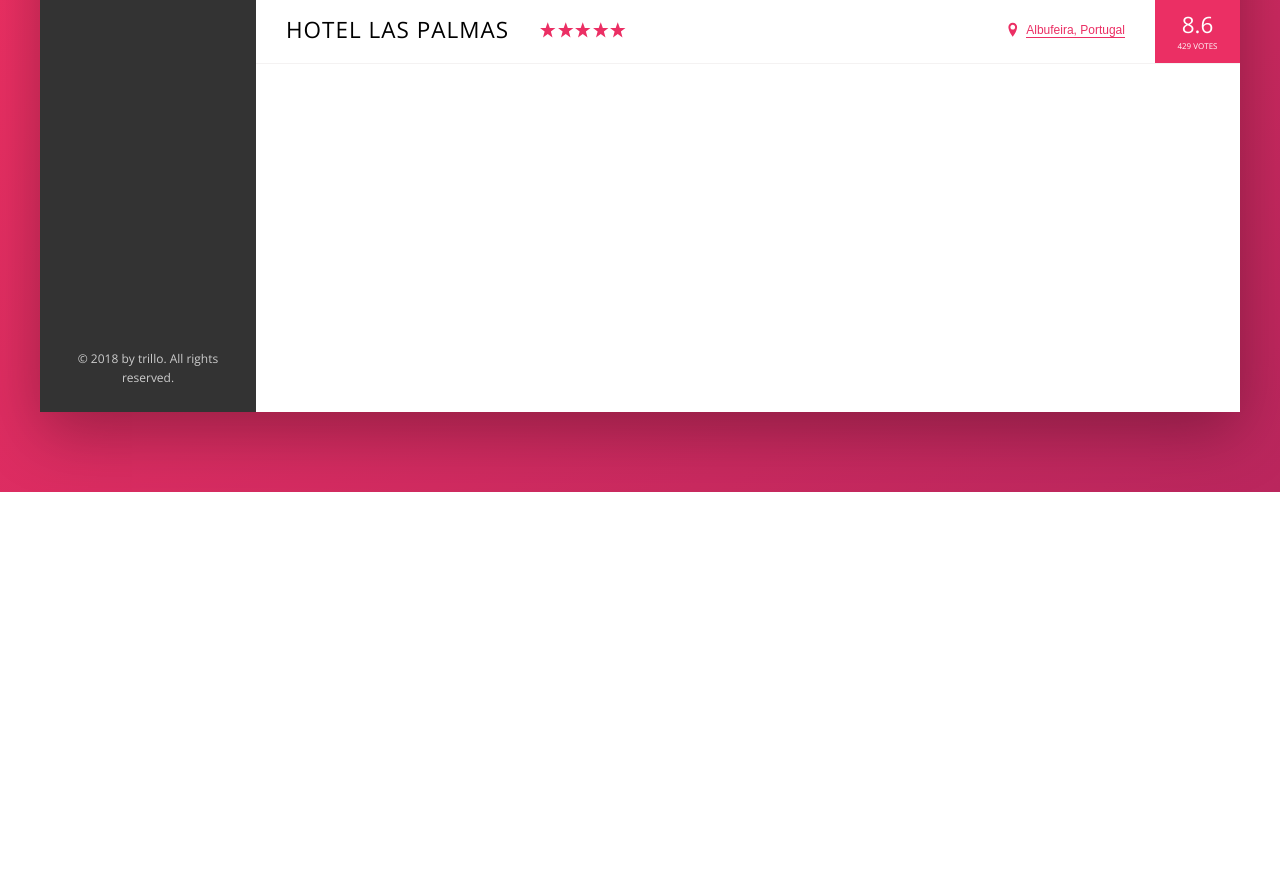
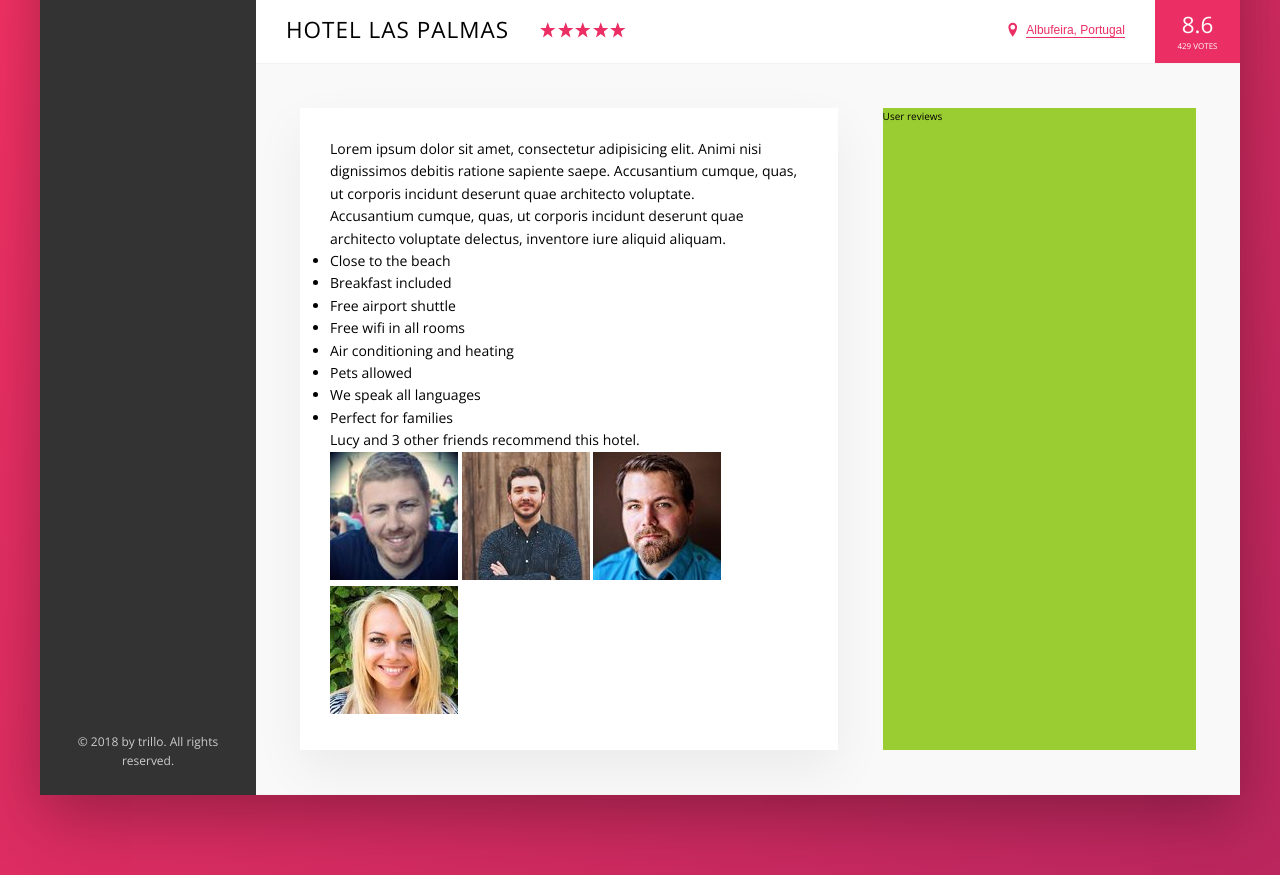
Before and after one commit to milena-mica/Trillo, a website: page index.html in a window 1280 px wide. Shown: the part 538-1413 px from the top of the page. Before the commit the page ends 1030 px from the top, so only its background shows below. Drawn offline with nearby package versions, Linux system fonts and the light colour scheme.

Commit message:
Description section

```diff
--- a/index.html
+++ b/index.html
@@ -137,7 +137,45 @@
                       <div class="overview__rating-average">8.6</div>
                       <div class="overview__rating-count">429 votes</div>
                     </div>
+                </div>
+
+                <div class="detail">
+                  <div class="description">
+                    <p class="paragraph">
+                      Lorem ipsum dolor sit amet, consectetur adipisicing elit. Animi nisi dignissimos debitis ratione sapiente saepe.
+                       Accusantium cumque, quas, ut corporis incidunt deserunt quae architecto voluptate.
+                    </p>
+                    <p class="paragraph">
+                      Accusantium cumque, quas, ut corporis incidunt deserunt quae architecto voluptate delectus,
+                       inventore iure aliquid aliquam.
+                    </p>
+                    <ul class="list">
+                      <li class="list__item">Close to the beach</li>
+                      <li class="list__item">Breakfast included</li>
+                      <li class="list__item">Free airport shuttle</li>
+                      <li class="list__item">Free wifi in all rooms</li>
+                      <li class="list__item">Air conditioning and heating</li>
+                      <li class="list__item">Pets allowed</li>
+                      <li class="list__item">We speak all languages</li>
+                      <li class="list__item">Perfect for families</li>
+                    </ul>
+                    <div class="recommend">
+                      <p class="recommend__count">
+                         Lucy and 3 other friends recommend this hotel.
+                      </p>
+                      <div class="recommend__friends">
+                        <img src="img/user-3.jpg" alt="Friend 1" class="recommend__photo">
+                        <img src="img/user-4.jpg" alt="Friend 2" class="recommend__photo">
+                        <img src="img/user-5.jpg" alt="Friend 3" class="recommend__photo">
+                        <img src="img/user-6.jpg" alt="Friend 4" class="recommend__photo">
+                      </div>
+                    </div>
                   </div>
+
+                  <div class="user-reviews">
+                    User reviews
+                  </div>
+                </div>
 
             </main>
          </div>
--- a/sass/_base.scss
+++ b/sass/_base.scss
@@ -13,6 +13,9 @@
   --color-grey-dark-3: #999;
 
   --shadow-dark: 0 2rem 6rem rgba(0,0,0,.3);
+  --shadow-light: 0 2rem 5rem rgba(0,0,0,.06);
+
+  --line: 1px solid var(--color-grey-light-2);
 }
 
 * {
--- a/sass/_components.scss
+++ b/sass/_components.scss
@@ -207,7 +207,7 @@
 .overview {
    display: flex;
    align-items: center;
-   border-bottom: 1px solid var(--color-grey-light-2);
+   border-bottom: var(--line);
 
    &__heading {
       font-size: 2.25rem;
--- a/sass/_layout.scss
+++ b/sass/_layout.scss
@@ -11,7 +11,7 @@
   font-size: 1.4rem;
   height: 7rem;
   background-color: #fff;
-  border-bottom: 1px solid var(--color-grey-light-2);
+  border-bottom: var(--line);
 
   display: flex;
   justify-content: space-between;
@@ -35,8 +35,26 @@
 .hotel-view {
   background-color: #fff;
 
-  //TEST
-  height: 80rem;
-
   flex: 1;
 }
+
+.detail {
+  display: flex;
+  padding: 4.4rem;
+  background-color: var(--color-grey-light-1);
+  border-bottom: var(--line);
+}
+
+.description {
+   font-size: 1.4rem;
+   background-color: #fff;
+   box-shadow: var(--shadow-light);
+   padding: 3rem;
+   flex: 0 0 60%;
+   margin-right: 4.5rem;
+}
+
+.user-reviews {
+  background-color: yellowgreen;
+  flex: 1;
+}
```
Also changed, not shown: css/style.css.
